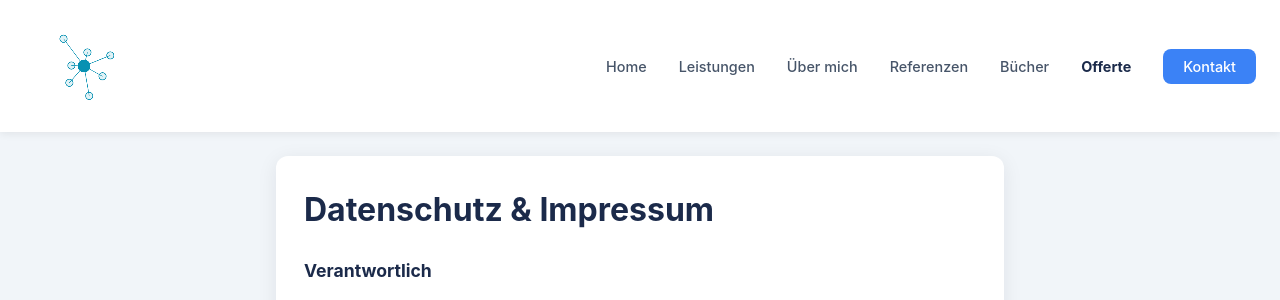
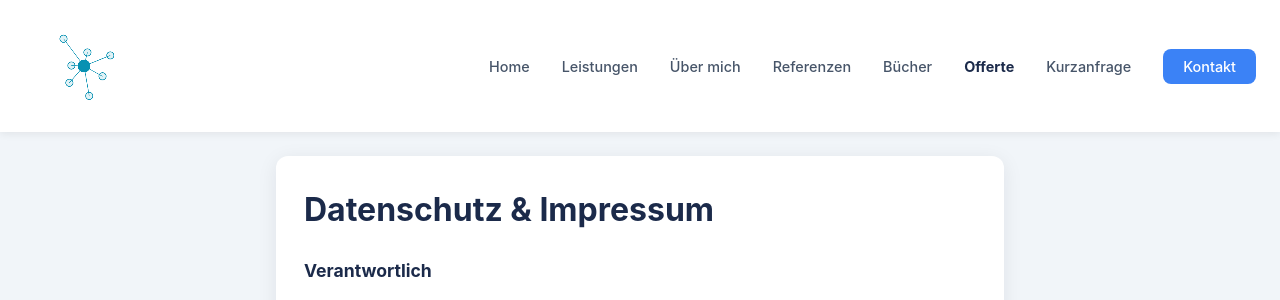
Before and after one commit to plebsapps/Offerten-Assistent-offerte.ralfwbalz.ch, a FastAPI app: page /impressum in a window 1280 px wide. Shown: the top 300 px of the page. Run offline with FastAPI, Linux system fonts and the light colour scheme; parts of the project's set-up code (start-up, migrations or seed data) failed here and were passed over.

Commit message:
Navigation: Kurzanfrage als eigener Menuepunkt
Co-Authored-By: Claude Opus 5.5 (1M context) <noreply@anthropic.com>

```diff
--- a/static/css/style.css
+++ b/static/css/style.css
@@ -68,6 +68,8 @@ body {
   margin: 0;
   padding: 0;
 }
+/* Acht Menüpunkte: knapp über dem Hamburger-Umschaltpunkt (900px) enger setzen, sonst läuft die Leiste über */
+@media (max-width: 1000px) { .nav-links { gap: 20px; } }
 .nav-links a {
   font-size: .9rem;
   font-weight: 500;
--- a/templates/einladung.html
+++ b/templates/einladung.html
@@ -23,7 +23,7 @@
   <meta name="twitter:description" content="Offerten im Gespräch erstellen: Anliegen per Sprache oder Text schildern, fertige Offerte als PDF erhalten.">
   <meta name="twitter:image"       content="https://offerte.ralfwbalz.ch/static/img/logo-ralfwbalz.svg">
 
-  <link rel="stylesheet" href="/static/css/style.css?v=18">
+  <link rel="stylesheet" href="/static/css/style.css?v=19">
   <link rel="icon" href="/favicon.ico" sizes="32x32">
   <link rel="icon" type="image/svg+xml" href="/static/img/favicon.svg">
   <link rel="apple-touch-icon" href="/apple-touch-icon.png">
@@ -41,6 +41,7 @@
         <li><a href="https://ralfwbalz.ch/#referenzen">Referenzen</a></li>
         <li><a href="https://ralfwbalz.ch/#buch">Bücher</a></li>
         <li><a href="/" aria-current="page">Offerte</a></li>
+        <li><a href="/kurzanfrage">Kurzanfrage</a></li>
         <li><a href="https://ralfwbalz.ch/#kontakt" class="nav-cta">Kontakt</a></li>
       </ul>
       <button class="nav-hamburger" id="hamburger" aria-label="Menü öffnen">
@@ -54,6 +55,7 @@
       <a href="https://ralfwbalz.ch/#referenzen">Referenzen</a>
       <a href="https://ralfwbalz.ch/#buch">Bücher</a>
       <a href="/" aria-current="page">Offerte</a>
+      <a href="/kurzanfrage">Kurzanfrage</a>
       <a href="https://ralfwbalz.ch/#kontakt">Kontakt</a>
     </div>
   </div>
--- a/templates/freigabe.html
+++ b/templates/freigabe.html
@@ -5,7 +5,7 @@
   <meta name="viewport" content="width=device-width, initial-scale=1.0">
   <meta name="robots" content="noindex">
   <title>Offerte-Freigabe – ralfwbalz.ch</title>
-  <link rel="stylesheet" href="/static/css/style.css?v=18">
+  <link rel="stylesheet" href="/static/css/style.css?v=19">
   <link rel="icon" href="/favicon.ico" sizes="32x32">
   <link rel="icon" type="image/svg+xml" href="/static/img/favicon.svg">
   <link rel="apple-touch-icon" href="/apple-touch-icon.png">
@@ -23,6 +23,7 @@
         <li><a href="https://ralfwbalz.ch/#referenzen">Referenzen</a></li>
         <li><a href="https://ralfwbalz.ch/#buch">Bücher</a></li>
         <li><a href="/" aria-current="page">Offerte</a></li>
+        <li><a href="/kurzanfrage">Kurzanfrage</a></li>
         <li><a href="https://ralfwbalz.ch/#kontakt" class="nav-cta">Kontakt</a></li>
       </ul>
       <button class="nav-hamburger" id="hamburger" aria-label="Menü öffnen">
@@ -36,6 +37,7 @@
       <a href="https://ralfwbalz.ch/#referenzen">Referenzen</a>
       <a href="https://ralfwbalz.ch/#buch">Bücher</a>
       <a href="/" aria-current="page">Offerte</a>
+      <a href="/kurzanfrage">Kurzanfrage</a>
       <a href="https://ralfwbalz.ch/#kontakt">Kontakt</a>
     </div>
   </div>
--- a/templates/impressum.html
+++ b/templates/impressum.html
@@ -7,7 +7,7 @@
   <meta name="robots" content="index, follow">
   <link rel="canonical" href="https://offerte.ralfwbalz.ch/impressum">
   <title>Datenschutz &amp; Impressum – Offerten-Assistent</title>
-  <link rel="stylesheet" href="/static/css/style.css?v=18">
+  <link rel="stylesheet" href="/static/css/style.css?v=19">
   <link rel="icon" href="/favicon.ico" sizes="32x32">
   <link rel="icon" type="image/svg+xml" href="/static/img/favicon.svg">
   <link rel="apple-touch-icon" href="/apple-touch-icon.png">
@@ -25,6 +25,7 @@
         <li><a href="https://ralfwbalz.ch/#referenzen">Referenzen</a></li>
         <li><a href="https://ralfwbalz.ch/#buch">Bücher</a></li>
         <li><a href="/" aria-current="page">Offerte</a></li>
+        <li><a href="/kurzanfrage">Kurzanfrage</a></li>
         <li><a href="https://ralfwbalz.ch/#kontakt" class="nav-cta">Kontakt</a></li>
       </ul>
       <button class="nav-hamburger" id="hamburger" aria-label="Menü öffnen">
@@ -38,6 +39,7 @@
       <a href="https://ralfwbalz.ch/#referenzen">Referenzen</a>
       <a href="https://ralfwbalz.ch/#buch">Bücher</a>
       <a href="/" aria-current="page">Offerte</a>
+      <a href="/kurzanfrage">Kurzanfrage</a>
       <a href="https://ralfwbalz.ch/#kontakt">Kontakt</a>
     </div>
   </div>
--- a/templates/index.html
+++ b/templates/index.html
@@ -6,7 +6,7 @@
   <meta name="viewport" content="width=device-width, initial-scale=1.0, viewport-fit=cover">
   <meta name="robots" content="noindex">
   <title>Offerten-Assistent – ralfwbalz.ch</title>
-  <link rel="stylesheet" href="/static/css/style.css?v=18">
+  <link rel="stylesheet" href="/static/css/style.css?v=19">
   <link rel="icon" href="/favicon.ico" sizes="32x32">
   <link rel="icon" type="image/svg+xml" href="/static/img/favicon.svg">
   <link rel="apple-touch-icon" href="/apple-touch-icon.png">
@@ -24,6 +24,7 @@
         <li><a href="https://ralfwbalz.ch/#referenzen">Referenzen</a></li>
         <li><a href="https://ralfwbalz.ch/#buch">Bücher</a></li>
         <li><a href="/" aria-current="page">Offerte</a></li>
+        <li><a href="/kurzanfrage">Kurzanfrage</a></li>
         <li><a href="https://ralfwbalz.ch/#kontakt" class="nav-cta">Kontakt</a></li>
       </ul>
       <button class="nav-hamburger" id="hamburger" aria-label="Menü öffnen">
@@ -37,6 +38,7 @@
       <a href="https://ralfwbalz.ch/#referenzen">Referenzen</a>
       <a href="https://ralfwbalz.ch/#buch">Bücher</a>
       <a href="/" aria-current="page">Offerte</a>
+      <a href="/kurzanfrage">Kurzanfrage</a>
       <a href="https://ralfwbalz.ch/#kontakt">Kontakt</a>
     </div>
   </div>
--- a/templates/kurzanfrage.html
+++ b/templates/kurzanfrage.html
@@ -17,7 +17,7 @@
   <meta property="og:image"       content="https://offerte.ralfwbalz.ch/static/img/logo-ralfwbalz.svg">
   <meta property="og:locale"      content="de_CH">
 
-  <link rel="stylesheet" href="/static/css/style.css?v=18">
+  <link rel="stylesheet" href="/static/css/style.css?v=19">
   <link rel="icon" href="/favicon.ico" sizes="32x32">
   <link rel="icon" type="image/svg+xml" href="/static/img/favicon.svg">
   <link rel="apple-touch-icon" href="/apple-touch-icon.png">
@@ -35,6 +35,7 @@
         <li><a href="https://ralfwbalz.ch/#referenzen">Referenzen</a></li>
         <li><a href="https://ralfwbalz.ch/#buch">Bücher</a></li>
         <li><a href="/">Offerte</a></li>
+        <li><a href="/kurzanfrage" aria-current="page">Kurzanfrage</a></li>
         <li><a href="https://ralfwbalz.ch/#kontakt" class="nav-cta">Kontakt</a></li>
       </ul>
       <button class="nav-hamburger" id="hamburger" aria-label="Menü öffnen">
@@ -48,6 +49,7 @@
       <a href="https://ralfwbalz.ch/#referenzen">Referenzen</a>
       <a href="https://ralfwbalz.ch/#buch">Bücher</a>
       <a href="/">Offerte</a>
+      <a href="/kurzanfrage" aria-current="page">Kurzanfrage</a>
       <a href="https://ralfwbalz.ch/#kontakt">Kontakt</a>
     </div>
   </div>
```
Also changed, not shown: CLAUDE.md (+1 -1 lines).
